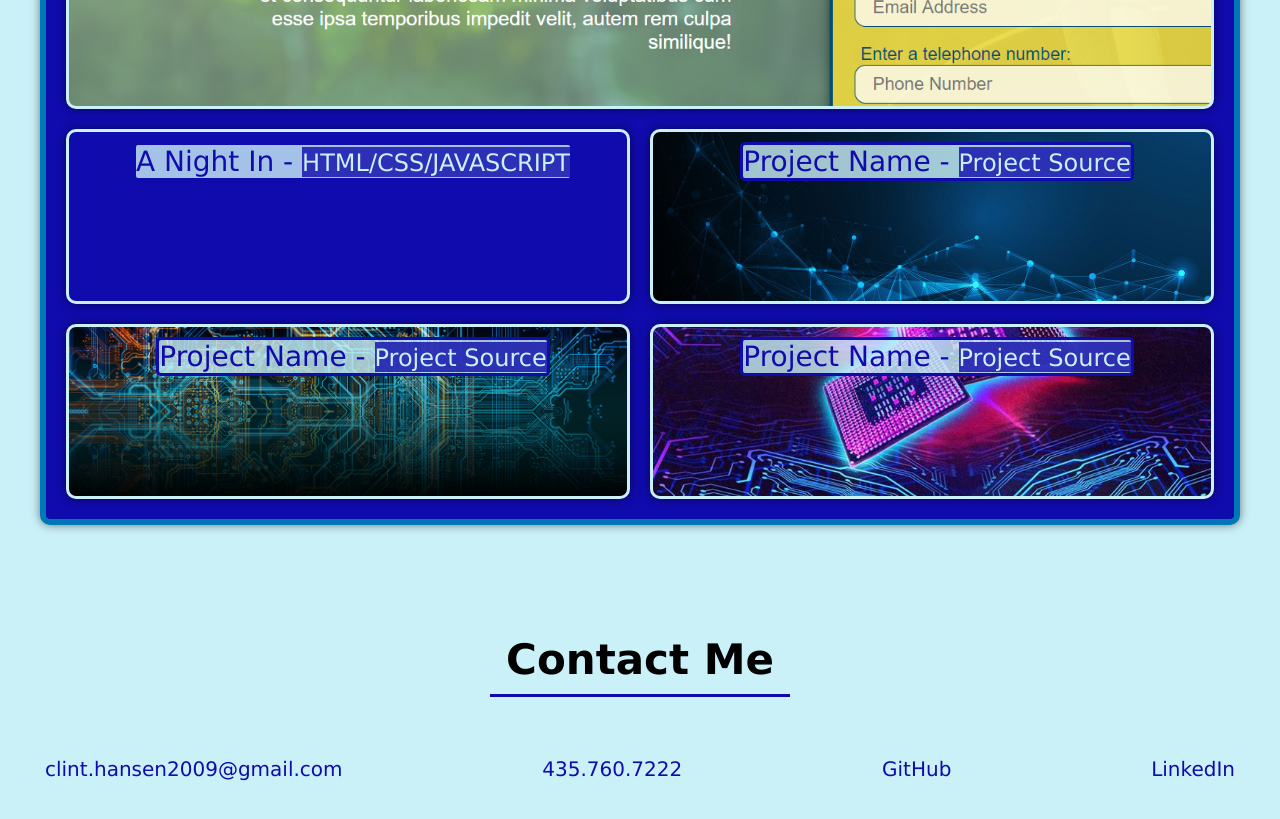
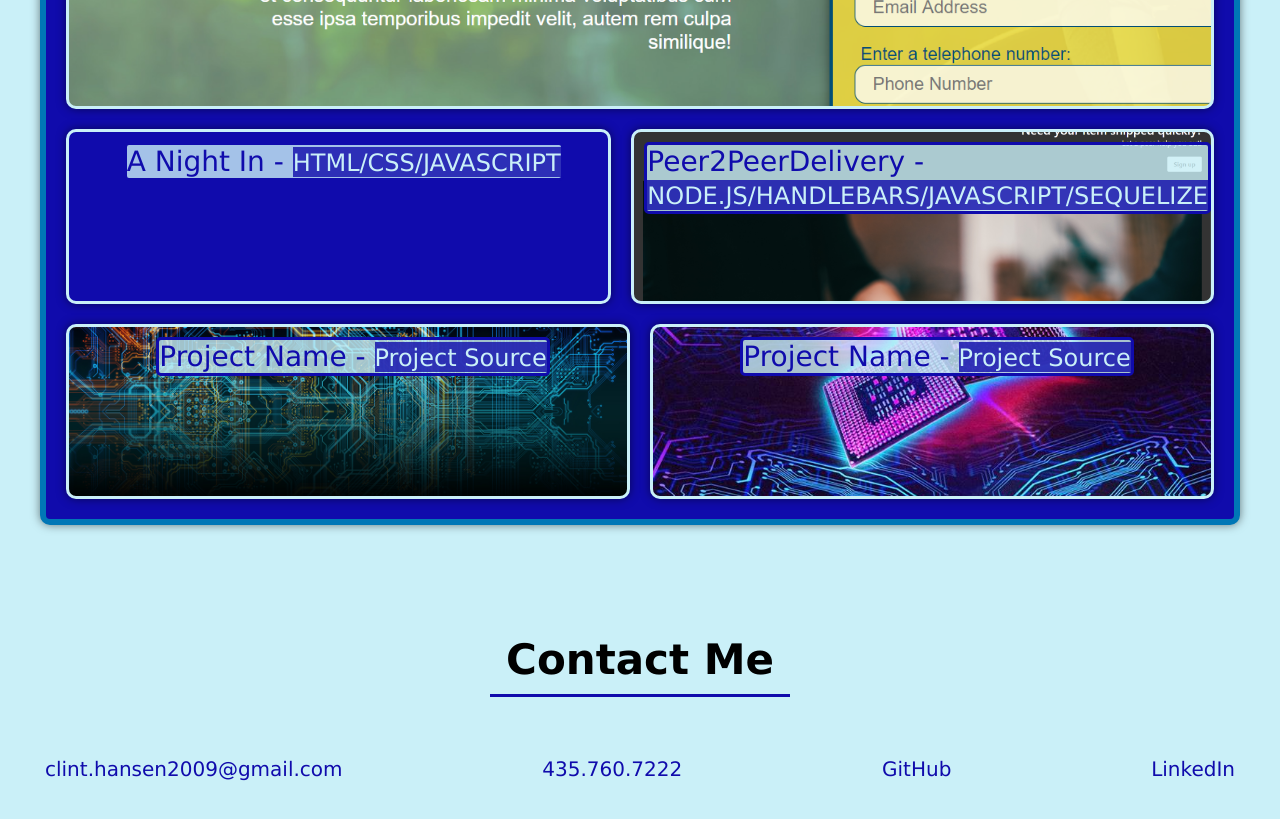
Before and after one commit to Clint-Hansen/my-portfolio, a plain HTML site: page index.html in a window 1280 px wide. Shown: the part 1360-2179 px from the top of the page. Drawn offline with Linux system fonts and the light colour scheme.

Commit message:
added peer2peer

```diff
--- a/assets/css/style.css
+++ b/assets/css/style.css
@@ -168,7 +168,7 @@ section {
 }
 
 .placeholder-2 {
-    background-image: url(../images/placeholder2.jpg);
+    background-image: url(../images/peer2peerhp.PNG);
 }
 
 .placeholder-3 {
--- a/index.html
+++ b/index.html
@@ -63,9 +63,9 @@
                 </div>
             </a>
 
-            <a href="#" class="project placeholder-2">
+            <a href="https://peer2peer-delivery.herokuapp.com/" class="project placeholder-2">
                 <div>
-                    <h3>Project Name - <span>Project Source</span></h3>
+                    <h3>Peer2PeerDelivery - <span>NODE.JS/HANDLEBARS/JAVASCRIPT/SEQUELIZE</span></h3>
                 </div>
                 </a>
 
```
Also changed, not shown: assets/images/peer2peerhp.PNG (added), 1 other file.
